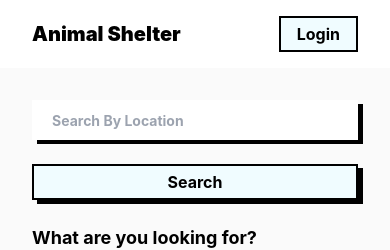
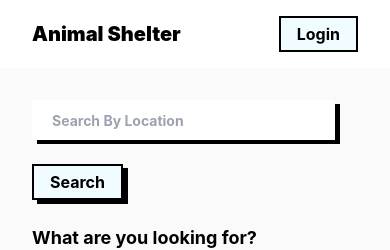
Before and after one commit to marouanebk/AnimalShelter, a React (Vite) app in the folder AnimalShelter/: page /ads in a window 390 px wide. Shown: the top 250 px of the page. Built offline with nearby package versions, Linux system fonts and the light colour scheme; no server answers.

Commit message:
changed the filter layout

```diff
--- a/AnimalShelter/src/components/Filter.tsx
+++ b/AnimalShelter/src/components/Filter.tsx
@@ -49,7 +49,7 @@ export function Filter({
 
   return (
     <main className="mb-10">
-      <div className="flex flex-col md:flex-row justify-start  gap-6 mb-4">
+      <div className="flex flex-col md:flex-row justify-start items-start md:items-center  gap-6 mb-4">
         <input
           className="block px-5 py-2 text-md text-black placeholder:text-sm focus:outline-none font-bold caret-grayish shadow-strong"
           type="text"
```
